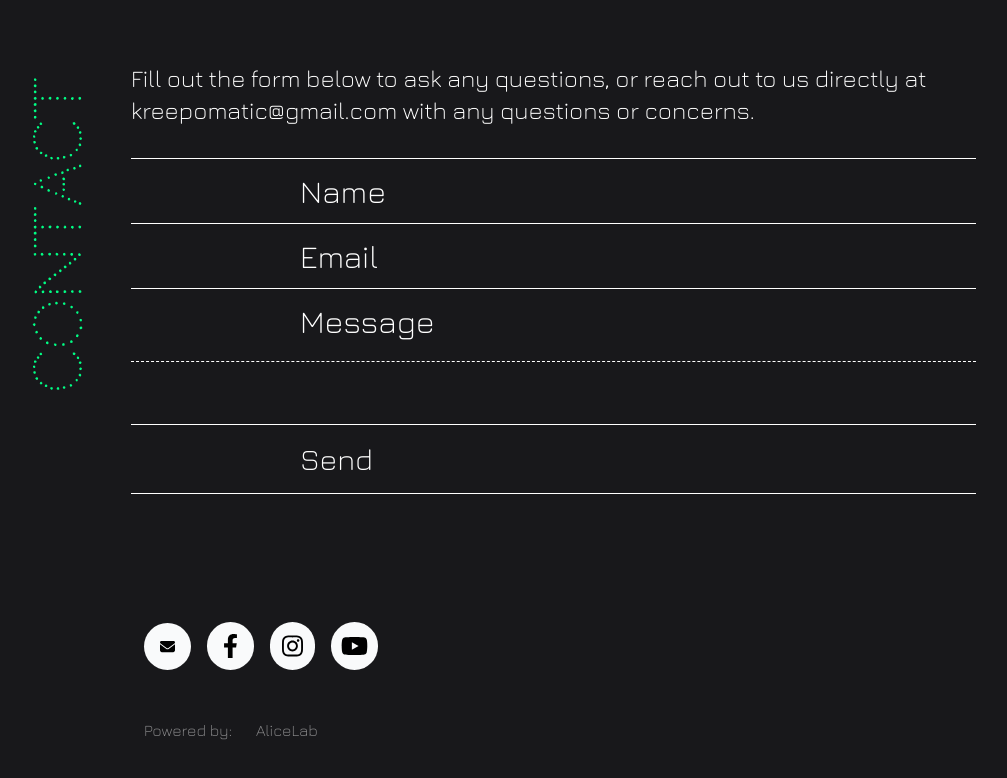
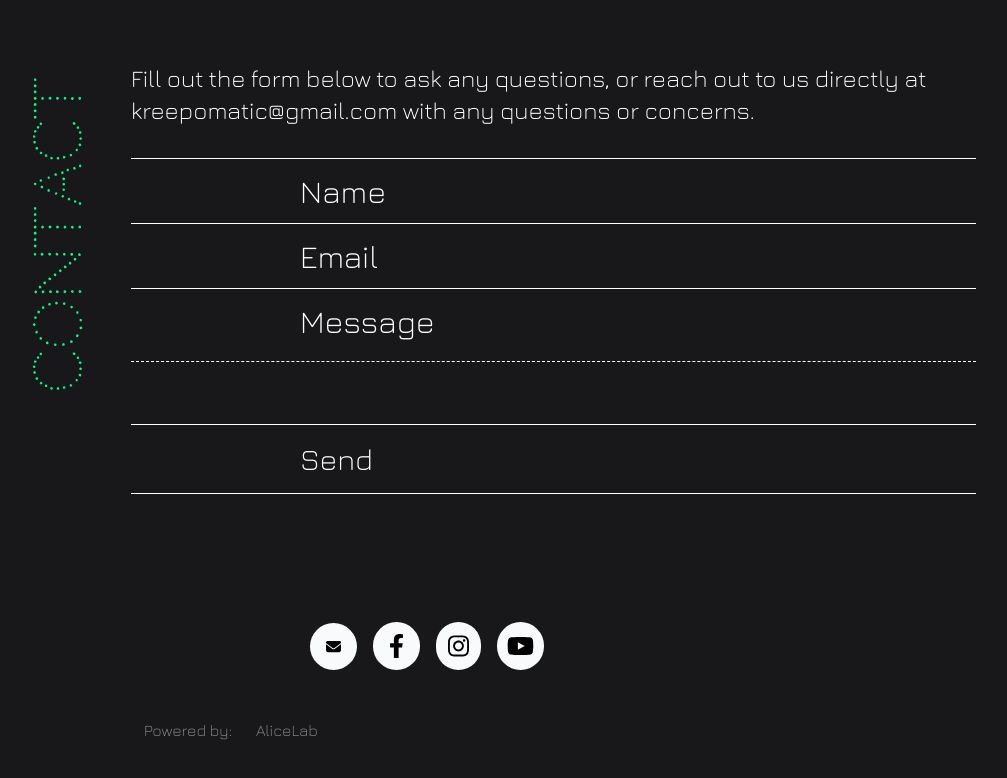
Before and after one commit to AliceSteel/kreepmaster, a Vue app: page /about in a window 1280 px wide. Shown: the part 770-1548 px from the top of the page, without its empty margins (144-1151 px from the left). Built offline with nearby package versions, Linux system fonts and the light colour scheme.

Commit message:
footer padding fixed

```diff
--- a/src/components/AppFooter.vue
+++ b/src/components/AppFooter.vue
@@ -1,7 +1,7 @@
 <template>
   <footer>
     <div class="container sm:w-3/4 mx-auto py-8 pl-[10%]">
-      <ul class="w-full flex justify-left items-center gap-4 py-4">
+      <ul class="w-full flex justify-left items-center gap-4 py-4 pl-[20%]">
         <li>
           <a
             href="mailto:kreepomatic@gmail.com"
```
